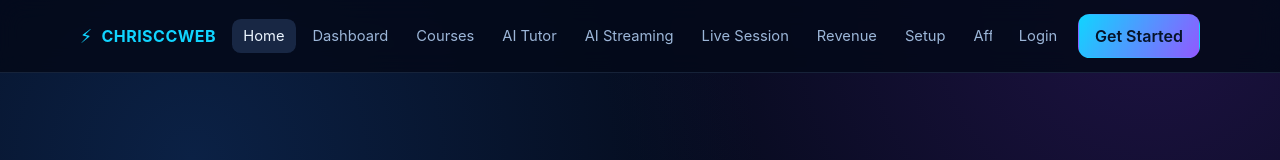
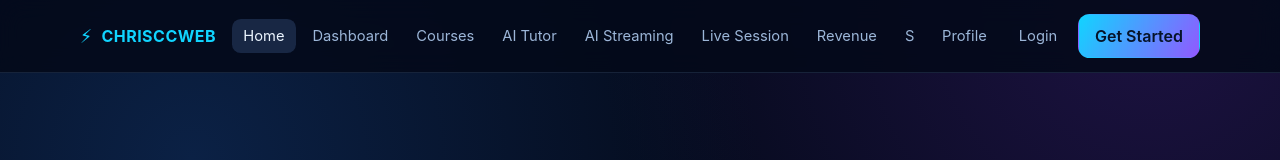
Before and after one commit to chrisochei20-star/ccweb-project, a React (Vite) app: page / in a window 1280 px wide. Shown: the top 160 px of the page. Built offline with nearby package versions, Linux system fonts and the light colour scheme.

Commit message:
Keep profile settings in primary nav
Co-authored-by: chrisochei20-star <chrisochei20-star@users.noreply.github.com>

```diff
--- a/src/App.jsx
+++ b/src/App.jsx
@@ -21,7 +21,6 @@ const navItems = [
   { label: "Revenue", to: "/revenue" },
   { label: "Setup", to: "/session-setup" },
   { label: "Affiliates", to: "/affiliates" },
-  { label: "Profile", to: "/profile" },
 ];
 
 const courses = [
@@ -212,6 +211,9 @@ function Layout() {
             ))}
           </nav>
           <div className="nav-cta">
+            <NavLink to="/profile" className="nav-link">
+              Profile
+            </NavLink>
             <NavLink to="/login" className="nav-link">
               Login
             </NavLink>
```
